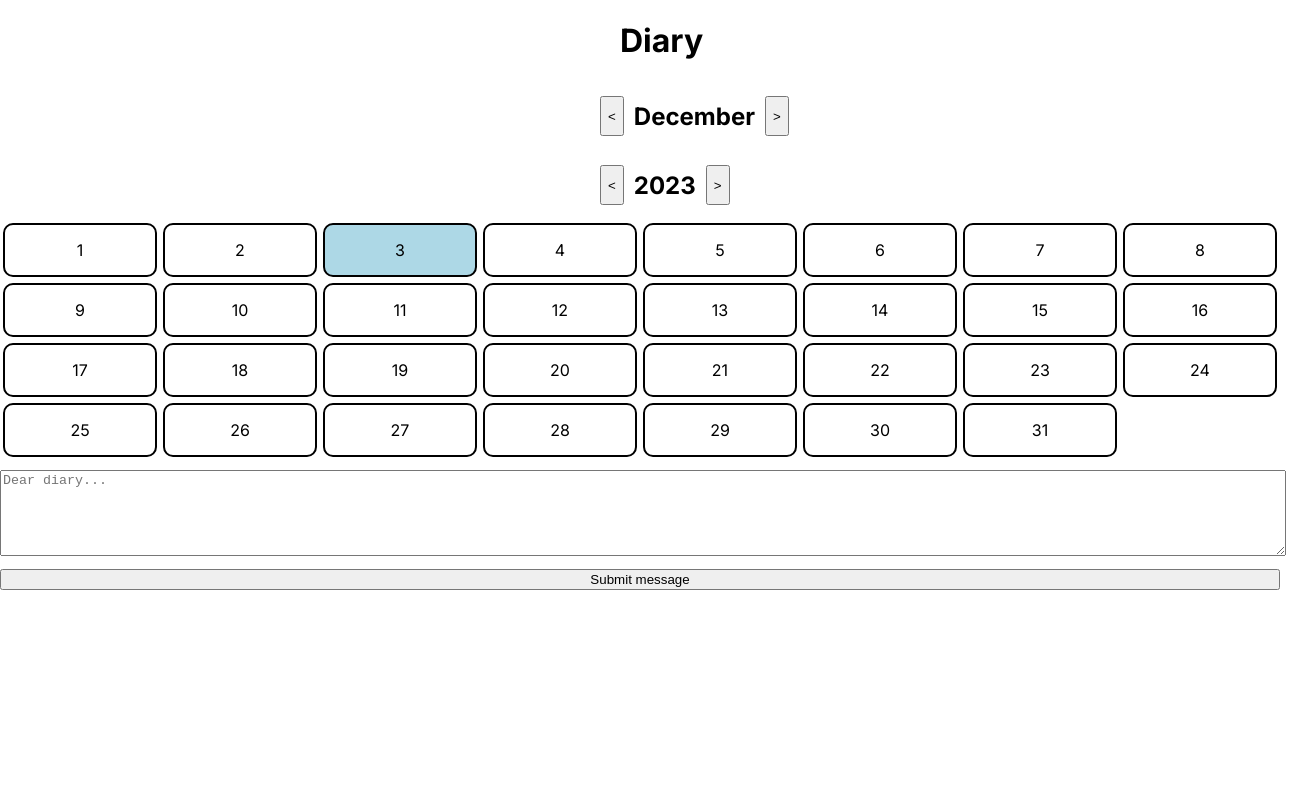
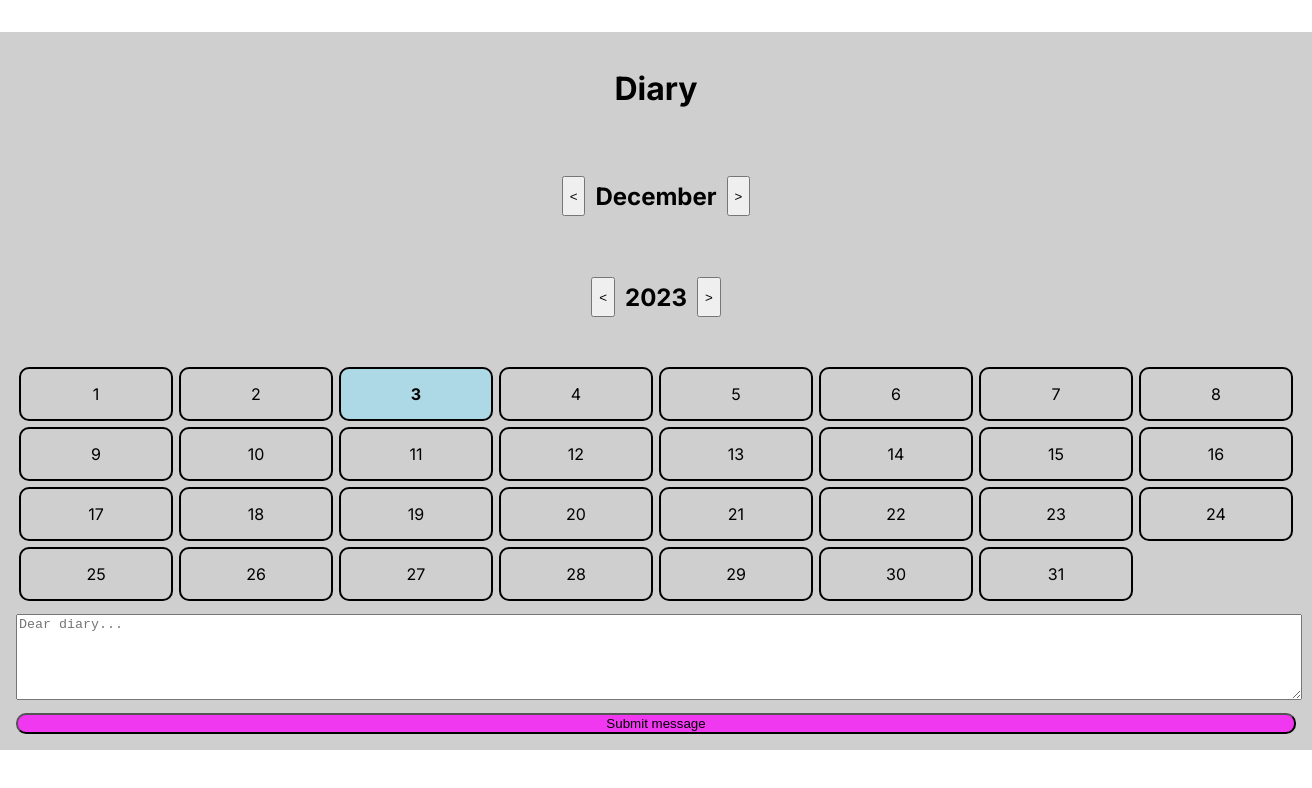
Before and after one commit to Moreen-n/Diary, a Next.js app: page / in a window 1280 px wide. Shown: the top 788 px of the page, 1312 px wide, since content can reach past the window. Built offline with nearby package versions, Linux system fonts and the light colour scheme.

Commit message:
added more functionality to the code

```diff
--- a/src/app/globals.css
+++ b/src/app/globals.css
@@ -4,11 +4,21 @@ body {
 /* #main {
   justify-content: center;
 } */
+#main {
+  display: flex;
+  flex-direction: column;
+  width: 100%;
+  align-items: center;
+  gap: 2rem;
+  margin: 2rem 0;
+  background-color: #01050830;
+  padding: 1rem;
+}
 .year {
   display: flex;
   align-items: center;
   margin-top: 0px;
-  margin-left: 600px;
+
   padding: 0px;
   gap: 10px;
 }
@@ -16,16 +26,13 @@ body {
   display: flex;
   align-items: center;
   margin-top: 0px;
-  margin-left: 600px;
+
   gap: 10px;
-}
-.diary {
-  margin-left: 620px;
 }
 
 .days {
   display: inline-flex;
-  flex-direction: column;
+  flex-direction: row;
   flex-wrap: wrap;
   gap: 10px;
   justify-content: space-around;
@@ -37,9 +44,6 @@ body {
   margin: 3px;
 }
 
-#sub {
-  width: 100%;
-}
 .days-container {
   display: flex;
   flex-wrap: wrap;
--- a/src/components/day.css
+++ b/src/components/day.css
@@ -9,6 +9,7 @@
 .selected-day,
 .highlighted-textArea textarea {
   background-color: lightblue;
+  font-weight: bold;
 }
 
 .message-input {
@@ -22,4 +23,6 @@ textarea {
 }
 #sub {
   width: 100%;
+  border-radius: 10px;
+  background-color: rgb(239, 56, 239);
 }
--- a/src/components/day.jsx
+++ b/src/components/day.jsx
@@ -1,68 +1,56 @@
 import './day.css';
 
-import React, { useState } from 'react';
+import { useState } from 'react';
 
-const CalenderDate = ({ setSelectedDay, selectedDay, daysInMonth, currentDay, onDayClick, month, year }) => {
-
+const CalendarDate = ({ setSelectedDay, selectedDay, daysInMonth, currentDay, onDayClick, month, year }) => {
   const [message, setMessage] = useState('');
-const [events, setEvents]= useState([])
-
+  const [events, setEvents] = useState([]);
+//
   const handleInputChange = (event) => {
     setMessage(event.target.value);
   };
-
+// saving a message for a selected day
   const handleSaveMessage = () => {
-
-
-
+    setEvents([
+      ...events,
+      { [`${selectedDay}-${month}-${year}`]: message },
+    ]);
     setMessage('');
-    setSelectedDay(null);
-    setEvents([...events,{[`${selectedDay}-${month}-${year}`]:message}])
-
   };
-  const messageObj = events.find(e => `${selectedDay}-${month}-${year}` in e );
-  const messageToShow = messageObj?.[`${selectedDay}-${month}-${year}`]
-  console.log(messageObj, "msg obj")
-
-
-
-  // const handleShowMessage = () => {
-  //   // const message = events.find(e => Object.keys(e)===`${selectedDay}-${month}-${year}`);
-  //   if(messageToShow){
-  //     setShowMessage(true)
-  //   }else{
-  //     setShowMessage(false)
-  //   }
-
-  // }
+// here am checking for the day that has an event
+  const hasMessage = (day) => {
+    const messageObj = events.find((e) => e.hasOwnProperty(`${day}-${month}-${year}`));
+    // Obj is message object
+    return messageObj ? true : false;
+  };
 
   return (
     <div id='days-container'>
       {[...Array(daysInMonth)].map((_, index) => (
         <div
-          className={`days ${index + 1 === currentDay ? 'current-day' : ''} ${index + 1 === selectedDay ? 'selected-day' : ''}`}
+          className={`days ${index + 1 === currentDay ? 'current-day' : ''} ${
+            index + 1 === selectedDay ? 'selected-day' : ''
+          } ${hasMessage(index + 1) ? 'has-message' : ''}`}
           key={index + 1}
           onClick={() => onDayClick(index + 1)}
         >
-        {index + 1 === selectedDay && messageToShow ? <span>🗨️</span>: null}
+          {hasMessage(index + 1) ? <span>💌</span> : null}
           {index + 1}
         </div>
       ))}
 
-
-        <div className={`message-input ${messageToShow ? 'highlighted-textArea':'' }`}>
-          <textarea
-            placeholder="Dear diary..."
-            value={messageToShow || message}
-            onChange={handleInputChange}
-          />
-          <button id='sub' onClick={handleSaveMessage}>Submit message</button>
-        </div>
-
-
-
+      <div className={`message-input ${hasMessage(selectedDay) ? 'highlighted-textArea' : ''}`}>
+        <textarea
+          placeholder="Dear diary..."
+          value={message}
+          onChange={handleInputChange}
+        />
+        <button id='sub' onClick={() => { onDayClick(selectedDay); handleSaveMessage(); }}>
+          Submit message
+        </button>
+      </div>
     </div>
   );
 };
 
-export default CalenderDate;
+export default CalendarDate;
```
